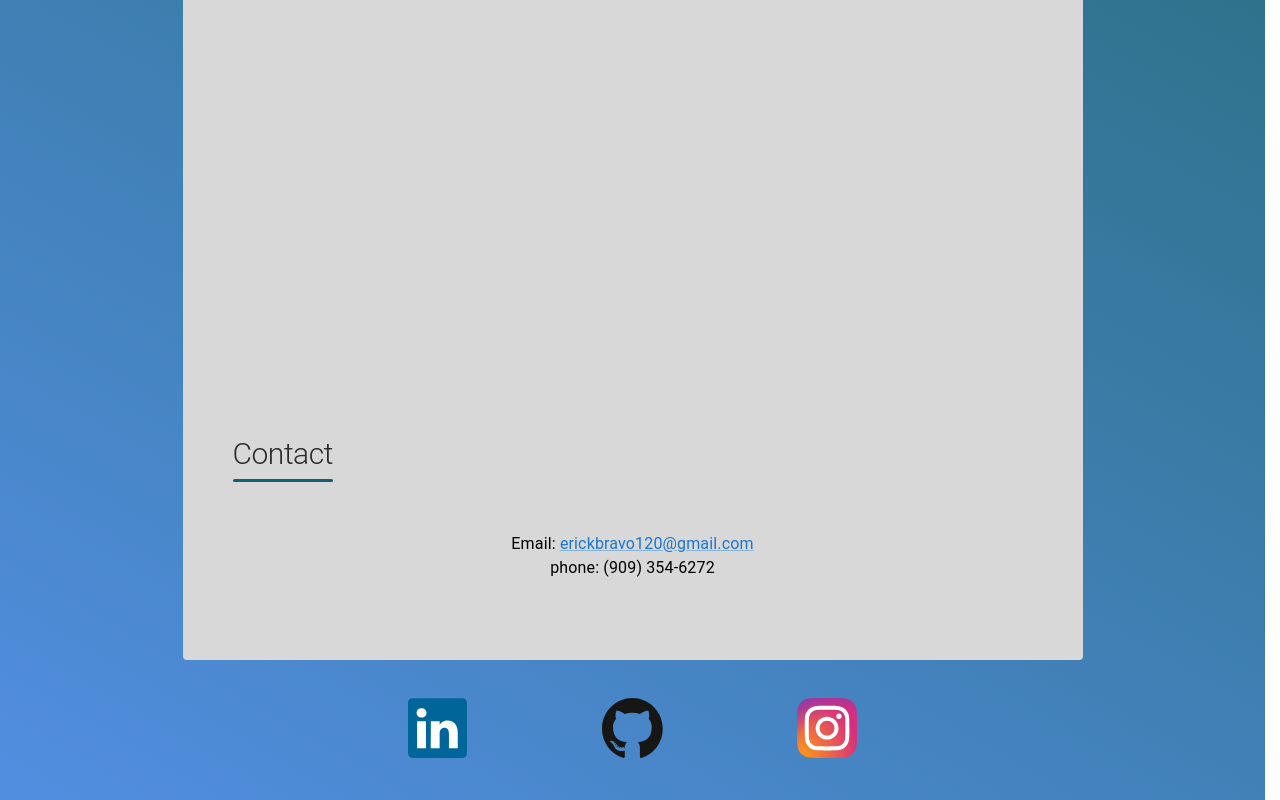
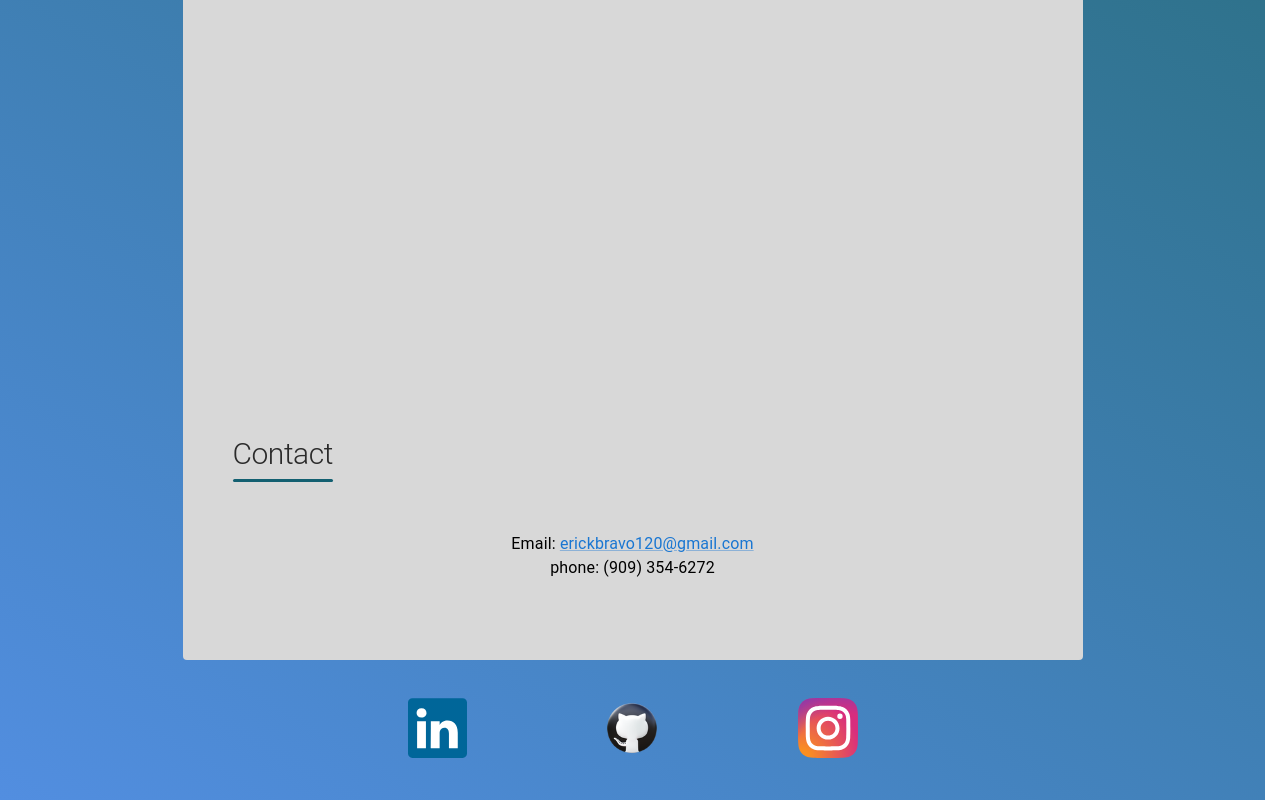
Before and after one commit to Erick-Bravo/Erick-Bravo.github.io, a React (Create React App) app: page / in a window 1280 px wide. Shown: the part 1771-2571 px from the top of the page. Built offline with nearby package versions, Linux system fonts and the light colour scheme.

Commit message:
yosemite project description. github icon update

```diff
--- a/src/components/ContentComponents/Projects/ClientProjects/ClientProjects.tsx
+++ b/src/components/ContentComponents/Projects/ClientProjects/ClientProjects.tsx
@@ -13,7 +13,7 @@ const tabData = [
     client: "Black Family Development, Inc - Mental Health Check-in",
     website: {
       label: "Hope is Here By BFDI",
-      link: ""
+      link: "",
     },
     description:
       "Black Family Development Inc’s mission is to strengthen and enhance the lives of children, youth, and families through partnerships that support safe, nurturing, vibrant homes, schools and communities. From beggining to end, I was on a team that created a mental health check-in that works as a Progressive Web Application. In this app, a user will take an assessment and is directed resources depending on user score.",
@@ -24,7 +24,7 @@ const tabData = [
     client: "Driveway.com",
     website: {
       label: "Driveway.com",
-      link: "https://www.driveway.com"
+      link: "https://www.driveway.com",
     },
     description:
       "Driveway.com, a direct competitor to Carvana, is the only online car retailer that puts you in complete control of every aspect of car ownership. As part of one of the largest automotive retailers, you get to shop directly from Lithia's nationwide inventory. I worked on the team responsible for the entire vehicle purchase cart-flow.",
@@ -35,9 +35,10 @@ const tabData = [
     client: "Yosemite Community Website",
     website: {
       label: "Yosemite Comunity Website",
-      link: "https://www.yoscommunity.com"
+      link: "https://www.yoscommunity.com",
     },
-    description: "placeholder description",
+    description:
+      "Coming in, I was responsible for a total and absolute design revamp of the yoscommunity.com squarespace website to help portray the Yosemite National Park Service as a professional and inviting organization. This website is a valuable resource and informer for 2000+ employees of Yosemite National Park.",
     content: "content",
   },
 ];
--- a/src/components/Footer/Footer.tsx
+++ b/src/components/Footer/Footer.tsx
@@ -32,7 +32,7 @@ const Footer = () => {
       />
       <ExternalLink
         href="https://github.com/Erick-Bravo"
-        imgSrc="./github2.svg"
+        imgSrc="./github2.png"
         alt="github"
       />
       <ExternalLink
```
Also changed, not shown: public/github2.png (added), public/github2.svg (deleted).
